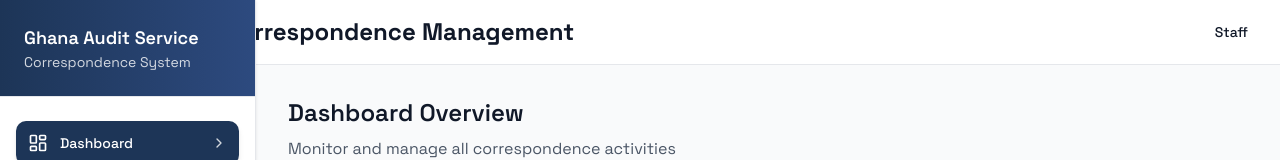
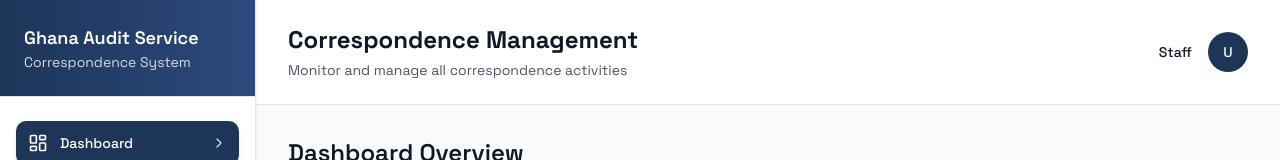
Before and after one commit to sedegah/GAS-Frontend, a Next.js app: page /dashboard in a window 1280 px wide. Shown: the top 160 px of the page. Built offline with nearby package versions, Linux system fonts and the light colour scheme; no server answers.

Commit message:
Update header.tsx

```diff
--- a/components/dashboard/header.tsx
+++ b/components/dashboard/header.tsx
@@ -16,11 +16,19 @@ export function Header({ title }: { title: string }) {
   }, [])
 
   return (
-    <header className="bg-white border-b border-gray-200 px-8 py-4 ml-48">
+    <header className="bg-white border-b border-gray-200 px-8 py-6 ml-64">
       <div className="flex items-center justify-between">
-        <h1 className="text-2xl font-bold text-gray-900">{title}</h1>
-        <div className="text-right">
-          <p className="text-sm font-medium text-gray-900">{user?.email || "Staff"}</p>
+        <div>
+          <h1 className="text-2xl font-bold text-gray-900">{title}</h1>
+          <p className="text-sm text-gray-600 mt-1">Monitor and manage all correspondence activities</p>
+        </div>
+        <div className="flex items-center gap-4">
+          <div className="text-right">
+            <p className="text-sm font-medium text-gray-900">{user?.email || "Staff"}</p>
+          </div>
+          <div className="w-10 h-10 bg-[#1D3557] rounded-full flex items-center justify-center">
+            <span className="text-white text-sm font-medium">U</span>
+          </div>
         </div>
       </div>
     </header>
```
